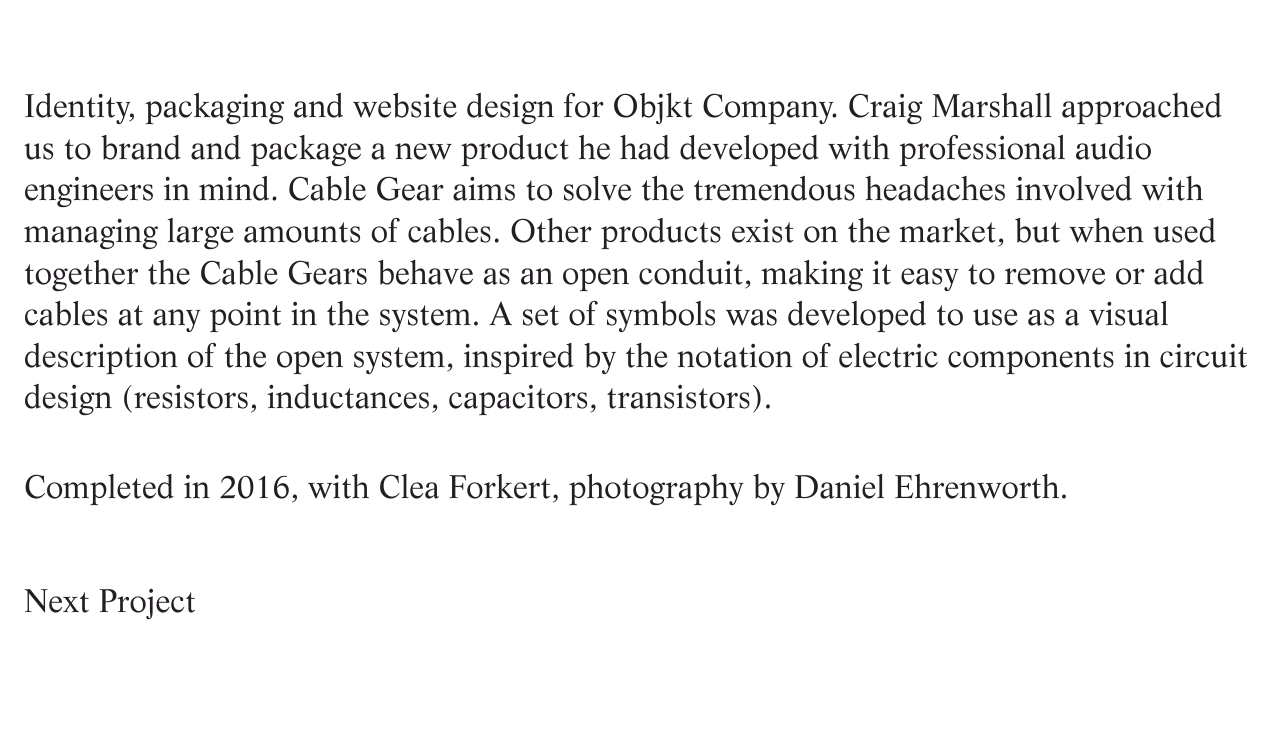
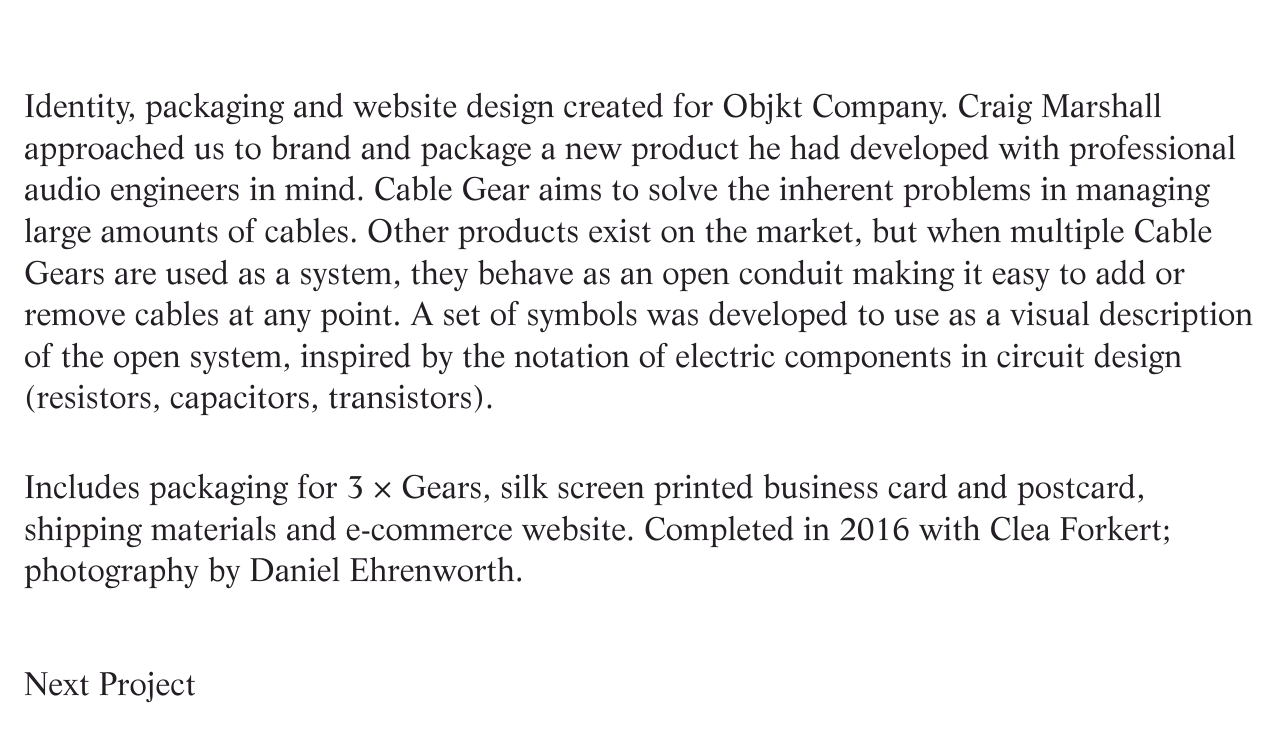
Before and after one commit to studio-cartogram/studioself, a Jekyll site: the page built from _projects/objkt-company.markdown, in a window 1280 px wide and 900 px high, scrolled down 6091 px, cut to the strip 169-900 px from the top of the window. Built offline with Jekyll 4.4.1, drawn with Linux system fonts in a browser that asks for light colours; before the commit the page ends 6908 px from its top, so only the background shows below that.

Commit message:
Updated Keilhauer And Eoos and 5 other files

```diff
--- a/_projects/away-with-melancholy.markdown
+++ b/_projects/away-with-melancholy.markdown
@@ -13,6 +13,6 @@
 - "/uploads/NYB_4.jpg"
 ---
 
-Record packaging designed for The Natural Yogurt Band’s only North American reissue of their album *Away With Melancholy*, released on Now-Again Records. This difficult to categorize album is heavily influenced by Galt MacDermot, David Axelrod, and Ennio Morricone, as well as library music. Library music, sometimes known as mood music, was made exclusively for use in television and radio commercials, and never made available for sale to the public. The cover of *Away with Melancholy* references the abstract, psychedelic, and often anonymous looking sleeves those library records.
+Record packaging created for The Natural Yogurt Band’s only North American reissue of their album *Away With Melancholy* released on Now-Again Records. This difficult to categorize album is heavily influenced by Galt MacDermot, David Axelrod, and Ennio Morricone, as well as library music. Library music, sometimes known as mood music, was made exclusively for use in television and radio commercials, and never made available for sale to the public. The cover of *Away with Melancholy* references the abstract, psychedelic, and often anonymous looking sleeves of those library records.
 
-Includes 2 × 10 inch LP, CD and 7, “tip-on” sleeve with silver foil wrapped board. Completed in 2009 with River Jukes-Hudson for Way Shape Form.
+Includes 2 × 10 inch LPs and CD with silver foil wrapped “tip-on” sleeve, plus 7 inch single. Completed in 2009 with River Jukes-Hudson for Way Shape Form.
--- a/_projects/keilhauer-and-eoos.markdown
+++ b/_projects/keilhauer-and-eoos.markdown
@@ -22,6 +22,6 @@
 - "/uploads/KH_EOOS_18.jpg"
 ---
 
-Art direction and book design for *Keilhauer and EOOS 15 Years*. The catalog documents the 15 year collaborative working relationship between Canadian furniture manufacturer Keilhauer and the Venetian industrial design studio EOOS. A ten day photoshoot captured nearly 11 different product lines that had been designed and manufactured over the 15 year period. The photography is printed on high quality gloss stock, with archival photographs, an essay and an interview printed on uncoated paper in the centre section of the book. The inside of the dust jacket features the line drawing and specs of every piece of furniture created. Work on the book involved extensive planning, layout and design as well as commissioning the writing and the on set art direction during the photoshoot with Colin Faulkner. The book was launched at the Keilhauer showroom during NeoCon 2014 along with 3 new products designed by EOOS.
+Art direction and book design for *Keilhauer and EOOS 15 Years*. The catalogue documents the 15 year collaborative working relationship between Canadian furniture manufacturer Keilhauer and the Venetian industrial design studio EOOS. A ten day photoshoot captured nearly 11 different product lines that had been designed and manufactured over the 15 year period. The photography is printed on high quality gloss stock, with archival photographs, an essay and an interview printed on uncoated paper in the centre of the book. The inside of the dust jacket features the line drawing and specifications of every piece of furniture manufactured by Keilhauer and designed by EOOS. Work on the book involved extensive planning, layout and design as well as the on-set art direction during the photoshoot with Colin Faulkner. The book was launched at the Keilhauer showroom during NeoCon 2014 along with 3 new products designed by EOOS.
 
 8.5 × 11 inches, 82 pages, saddle stitched softcover with foil stamped dust jacket. Completed in 2014 for Concrete, with Diti Katona, John Plypczak and Jordan Poirier, photography by Colin Faulkner and Dipesh Lakhani, and writing by James Grainger. Awarded by Graphis (Silver), the TDC, ADCC and Applied Arts.
--- a/_projects/matter.markdown
+++ b/_projects/matter.markdown
@@ -23,6 +23,6 @@
 - "/uploads/Matter_life.jpg"
 ---
 
-Identity, naming, signage, printed materials and custom typography for Matter, a contemporary art gallery showcasing emerging artists from around the globe. With a limited budget and the pressure of opening a new gallery in an already crowded art market, a typographic identity was proposed to establish a unique tone of voice for the gallery. A very controlled approach using only one typeface and one colour at a time ensured a level of consistency that would be unmistakable. By using repetition and strict, highly structured layouts, the result is a rigid system with expressive typographic moments. Extra lengths were taken to make sure every piece produced, whether a letter, book or invitation, would fit a single size of envelope, eliminating any unnecessary mailing costs. Due to the wordmark essentially being just another typographic element (even appearing at the same point size as the display text), a custom typeface was created. “Life Thick” is a custom weight of Wilhelm Bilz and Francesco Simoncini’s typeface Life, constructed by adding a heavy stroke to the existing letterforms before carefully manipulating them to ensure some consistency with the Roman weight.
+Identity, naming, signage, printed materials and custom typography created for Matter, a contemporary art gallery showcasing emerging artists from around the globe. With a limited budget and the pressure of opening a new gallery in an already crowded art market, a typographic identity was proposed to establish a unique tone of voice for the gallery. A very controlled approach using only one typeface and one colour at a time ensured a level of consistency that would be unmistakable. By using repetition and strict, highly structured layouts, the result is a rigid system with expressive typographic moments. Extra lengths were taken to ensure every printed piece produced, whether a letter, book or invitation, would fit a single size of envelope eliminating any unnecessary mailing costs. Due to the wordmark essentially being another typographic element (even appearing at the same point size as the display text), a custom typeface was created. “Life Thick” is a custom weight of Wilhelm Bilz and Francesco Simoncini’s typeface Life, constructed by adding a heavy stroke to the existing letterforms before carefully manipulating them to ensure some consistency with the Roman weight.
 
 Includes stationery, exhibition signage, Risograph printed invitations, and a 16 page saddle stitched exhibition program. Completed in 2017 for Concrete.
--- a/_projects/objkt-company.markdown
+++ b/_projects/objkt-company.markdown
@@ -18,6 +18,6 @@
 - "/uploads/OBJKT_9.jpg"
 ---
 
-Identity, packaging and website design for Objkt Company. Craig Marshall approached us to brand and package a new product he had developed with professional audio engineers in mind. Cable Gear aims to solve the tremendous headaches involved with managing large amounts of cables. Other products exist on the market, but when used together the Cable Gears behave as an open conduit, making it easy to remove or add cables at any point in the system. A set of symbols was developed to use as a visual description of the open system, inspired by the notation of electric components in circuit design (resistors, inductances, capacitors, transistors).
+Identity, packaging and website design created for Objkt Company. Craig Marshall approached us to brand and package a new product he had developed with professional audio engineers in mind. Cable Gear aims to solve the inherent problems in managing large amounts of cables. Other products exist on the market, but when multiple Cable Gears are used as a system, they behave as an open conduit making it easy to add or remove cables at any point. A set of symbols was developed to use as a visual description of the open system, inspired by the notation of electric components in circuit design (resistors, capacitors, transistors).
 
-Completed in 2016, with Clea Forkert, photography by Daniel Ehrenworth.
+Includes packaging for 3 × Gears, silk screen printed business card and postcard, shipping materials and e-commerce website. Completed in 2016 with Clea Forkert; photography by Daniel Ehrenworth.
--- a/_projects/sinclair-van-nostrand.markdown
+++ b/_projects/sinclair-van-nostrand.markdown
@@ -20,6 +20,7 @@
 - "/uploads/SvN_11.jpg"
 ---
 
-Identity for Sinclair Van Nostrand, architects and planners. SvN was formed when Planning Alliance and Regional Architects joined together 2015. The descriptor “Office for Practical Sciences” is a reference to the University of Toronto’s Department of Architecture, where both of the founding principles studied. The university’s architecture program was the first in Canada, originally established in 1890 as part of the School of Practical Science. Both principals felt that it was an appropriate reference to the history of their profession in Canada, while still feeling like an current and accurate description of the pragmatic nature of their work.
+Identity created for Sinclair van Nostrand, architects and planners. SvN was formed when Planning Alliance and Regional Architects joined together 2015. The descriptor “Office for Practical Sciences” is a reference to the University of Toronto’s Department of Architecture, where both of the founding principals studied. The University’s architecture program was the first in Canada, originally established in 1890 as part of the School of Practical Science. Both principals felt that it was an appropriate reference to the history of their profession in Canada, while providing a current and accurate description of the pragmatic nature of their work.
 
+Includes......
 Completed in 2014 for Concrete, with John Pylypczak.
--- a/_projects/those-shocking-shaking-days.markdown
+++ b/_projects/those-shocking-shaking-days.markdown
@@ -23,6 +23,6 @@
 - "/uploads/TSSD_14.jpg"
 ---
 
-Record packaging for *Those Shocking, Shaking Days*, an anthology representing the Indonesian psychedelic and progressive rock scene that flowered in Jakarta in the early 1970s. The booklets for both formats feature extensive liner notes, archival photography, and background information. In addition to the sometimes outlandish photography (and outfits), bold typography and a bright colour palette try to capture the brash and vibrant energy of the psychedelic era. With contributions by Jason “Moss” Connoy, Indonesian rock legend Benny Soebarjda, and researcher Chandra Drews, an Indonesian-national who assisted in assembling the liner notes for the compilation.
+Record packaging created for *Those Shocking, Shaking Days*, an anthology representing the Indonesian psychedelic and progressive rock scene that flowered in Jakarta in the early 1970s. The booklets for both formats feature extensive liner notes, archival photography, and background information. In addition to the sometimes outlandish photography (and outfits), bold typography and a bright colour palette try to capture the brash and vibrant energy of the psychedelic era. Contributions by Jason “Moss” Connoy, Indonesian rock legend Benny Soebarjda, and researcher Chandra Drews, who assisted in assembling the liner notes for the compilation.
 
-Includes 3 × LP trifold sleeve, with 24 page saddle stitched booklet, plus a CD with a sleeve and a 64 page booklet bound in sewn signatures. Completed in 2010 for Way Shape Form.
+Includes 3 × LP trifold sleeve with 24 page saddle stitched booklet, and CD with sleeve and 64 page booklet bound in sewn signatures. Completed in 2010 for Way Shape Form.
```
